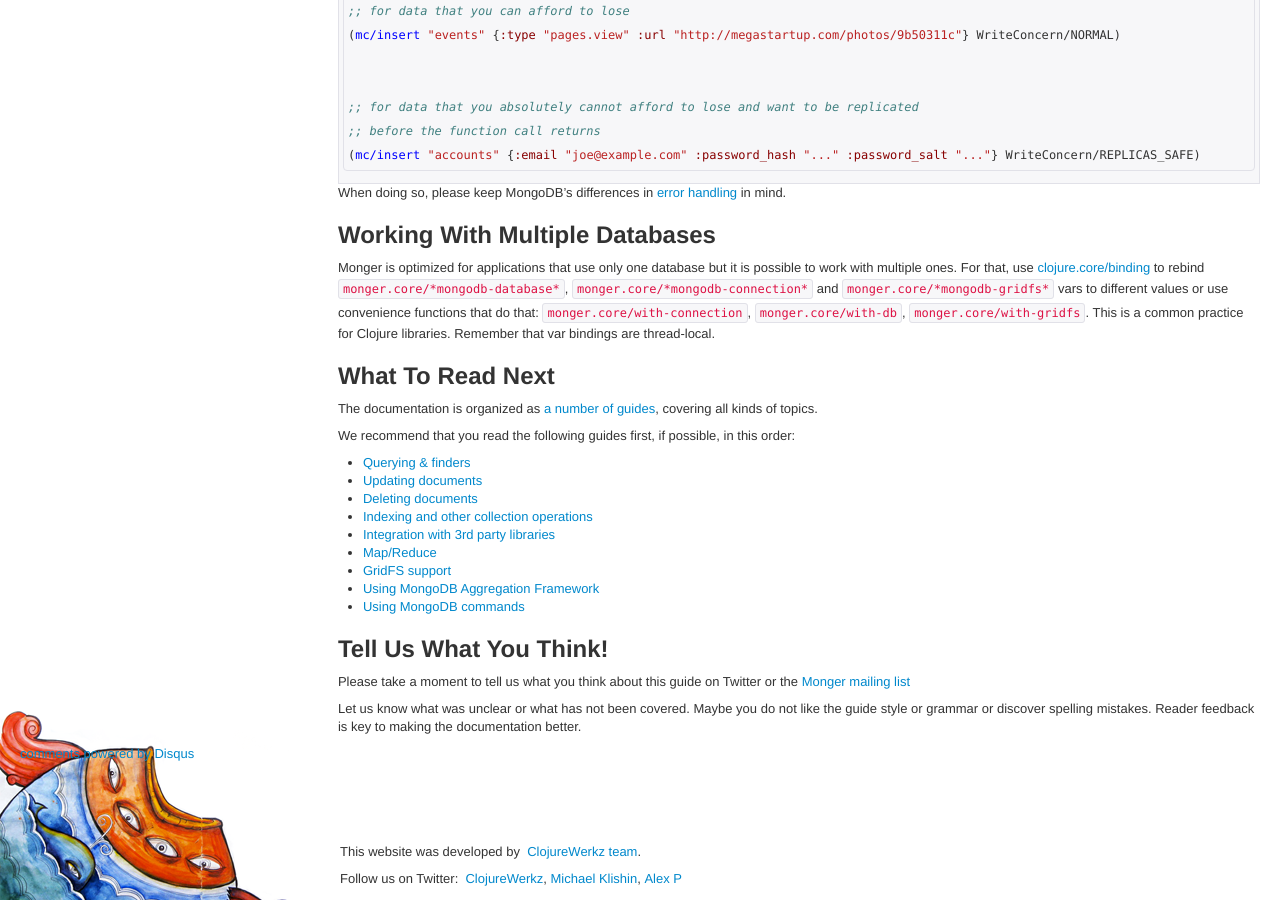
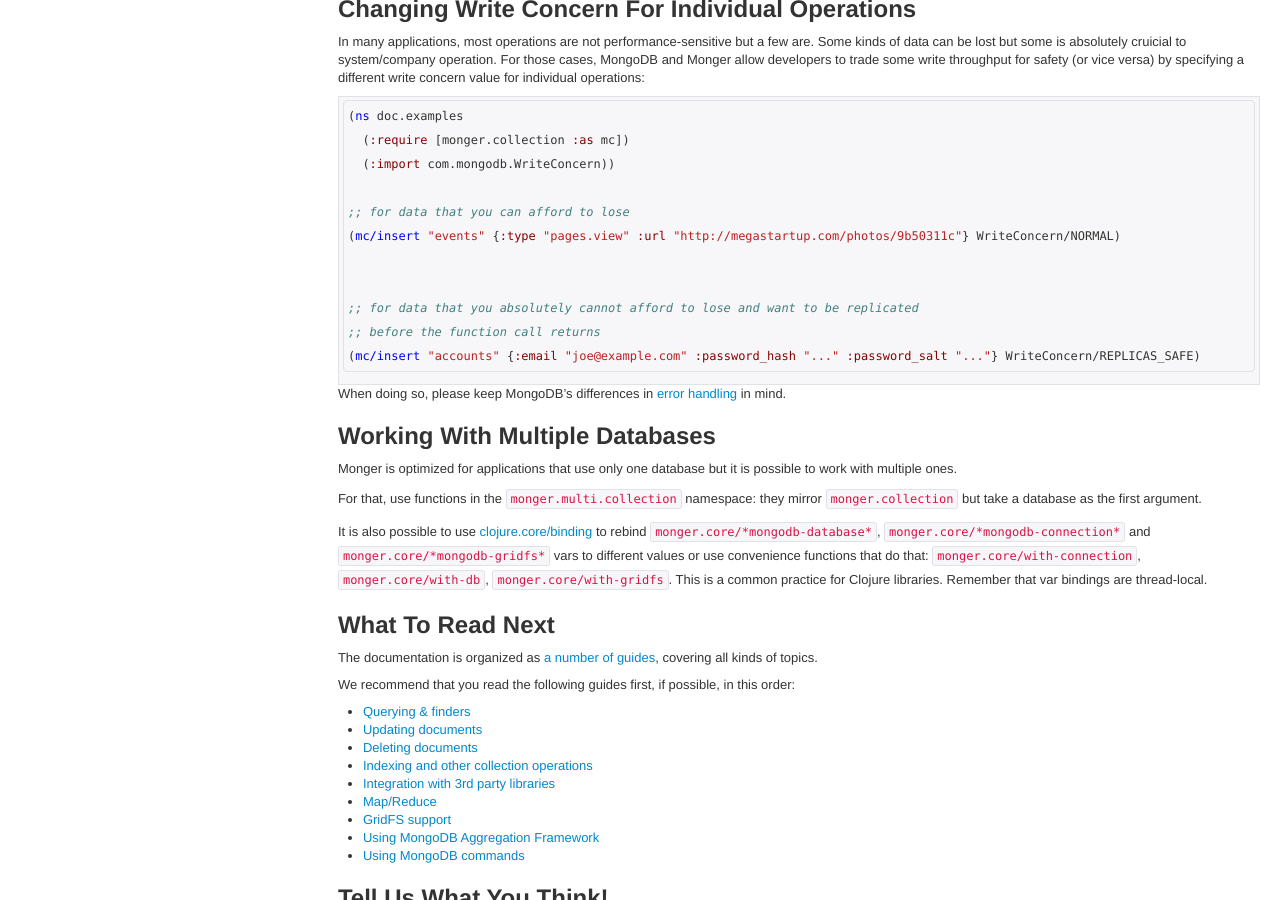
Before and after one commit to clojurewerkz/monger.docs, a Jekyll site: the page built from articles/inserting.md, in a window 1280 px wide and 900 px high, scrolled down 5249 px. Built offline with Jekyll 4.4.1, drawn with Linux system fonts in a browser that asks for light colours; some web fonts are replaced; Markdown is read by kramdown in place of the engine named in the settings; comment, search, counter and statistics services are not loaded; some of the changed text lies outside the part shown.

Commit message:
Doc updates for Monger 1.6

````diff
--- a/articles/inserting.md
+++ b/articles/inserting.md
@@ -26,8 +30,10 @@
 
 ## Inserting documents
 
-If we don't count upserts, there are two insert functions in Monger: `monger.collection/insert` and `monger.collection/insert-batch`. Lets first take a look at the former.
-It takes two arguments: collection name and document to insert:
+If we don't count upserts, there are two insert functions in Monger:
+`monger.collection/insert` and `monger.collection/insert-batch`. Lets
+first take a look at the former.  It takes two arguments: collection
+name and document to insert:
 
 ``` clojure
 (ns doc.examples
@@ -70,6 +76,13 @@
                (.put "list" (ArrayList. ["red" "green" "blue"])))]
   (mc/insert "documents" db-obj))
 ```
+
+### Alternative API for Working with Multiple Databases
+
+`monger.multi.collection/insert` is a twin sister of `monger.collection/insert` which takes
+a database as its first argument instead of relying on `monger.core/*mongodb-database*`.
+
+`monger.multi.collection/insert-and-return` is also available.
 
 
 ### Document ids (ObjectId)
@@ -217,6 +230,11 @@
 
 Please make sure to read [MongoDB documentation on error handling of batch inserts](http://www.mongodb.org/display/DOCS/Inserting#Inserting-Bulkinserts)
 
+### Alternative API for Working with Multiple Databases
+
+`monger.multi.collection/insert-batch` is a twin sister of `monger.collection/insert-batch` which takes
+a database as its first argument instead of relying on `monger.core/*mongodb-database*`.
+
 
 ## Checking Insertion Results
 
@@ -353,8 +371,13 @@
 ## Working With Multiple Databases
 
 Monger is optimized for applications that use only one database but it
-is possible to work with multiple ones. For that, use
-[clojure.core/binding](http://clojuredocs.org/clojure_core/clojure.core/binding)
+is possible to work with multiple ones.
+
+For that, use functions in the `monger.multi.collection` namespace: they mirror
+`monger.collection` but take a database as the first argument.
+
+
+It is also possible to use [clojure.core/binding](http://clojuredocs.org/clojure_core/clojure.core/binding)
 to rebind `monger.core/*mongodb-database*`,
 `monger.core/*mongodb-connection*` and `monger.core/*mongodb-gridfs*`
 vars to different values or use convenience functions that do that:
````
Also changed, not shown: other parts of articles/inserting.md (+5 -1 lines).
